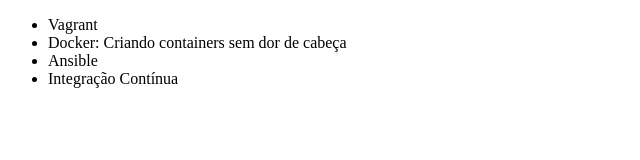
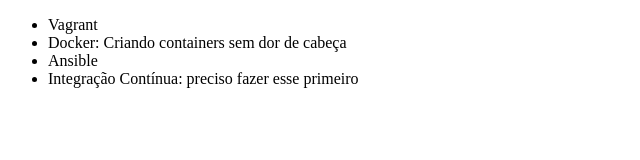
Before and after one commit to JorgeJunior230/alura-git, a plain HTML site: page index.html in a window 1280 px wide. Shown: the whole page, without its empty margins (0-640 px from the left). Drawn offline with Linux system fonts and the light colour scheme.

Commit message:
alteraçao na linha integraçao continua

```diff
--- a/index.html
+++ b/index.html
@@ -9,7 +9,7 @@
         <li>Vagrant</li>
         <li>Docker: Criando containers sem dor de cabeça</li>
         <li>Ansible</li>
-        <li>Integração Contínua</li>
+        <li>Integração Contínua: preciso fazer esse primeiro</li>
     </ul>
 </body>
 </html>
```
